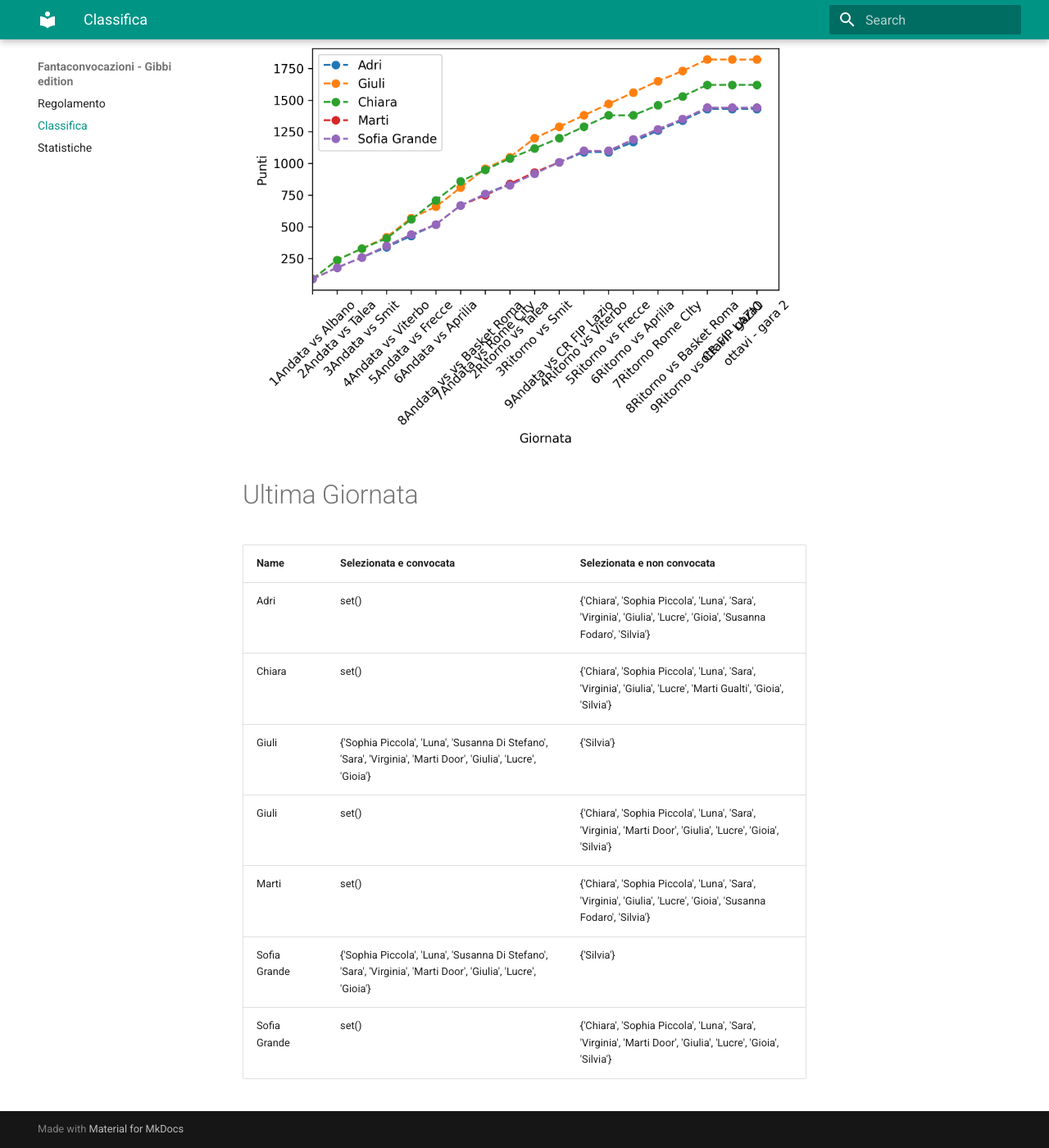
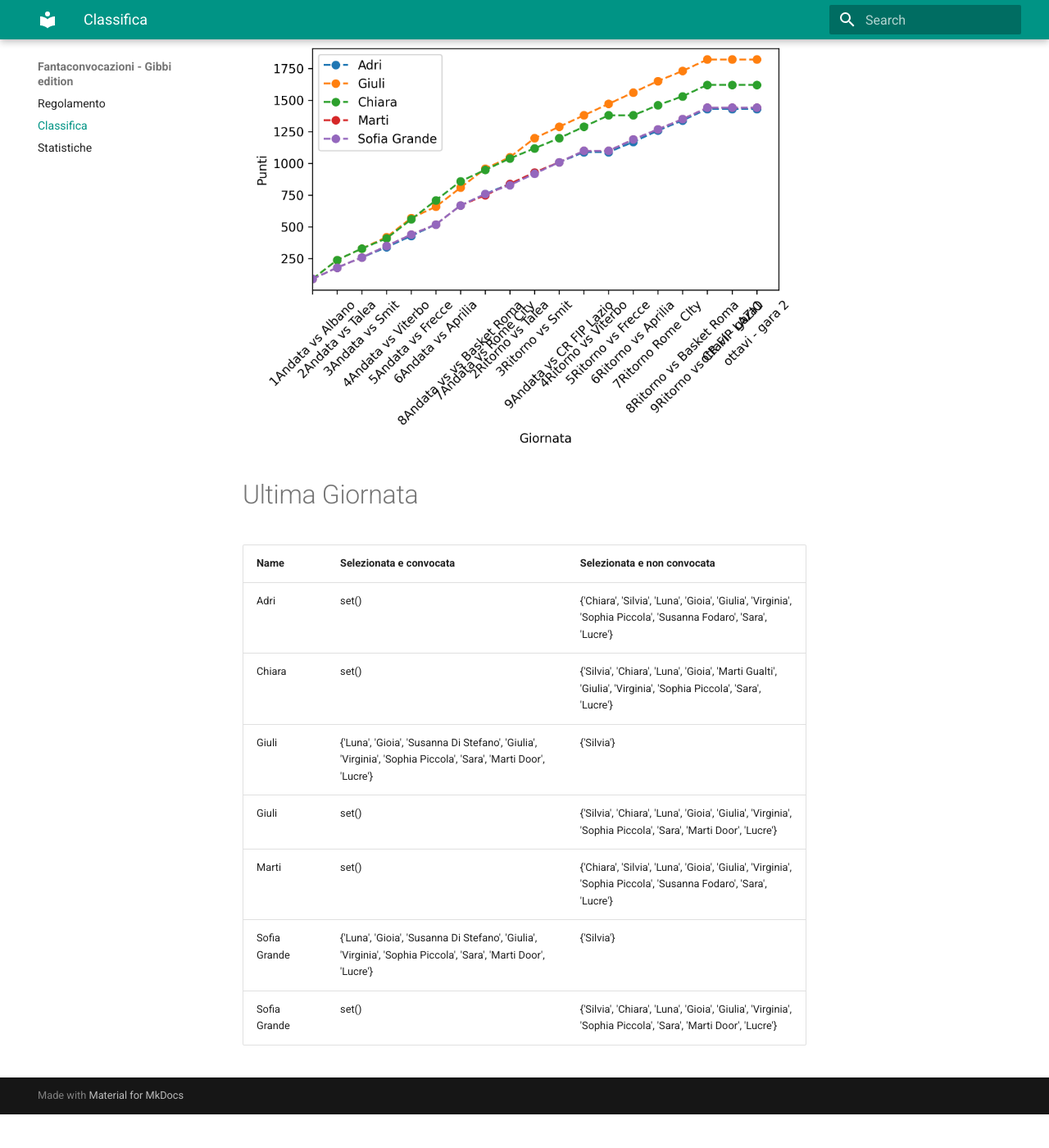
Before and after one commit to martinig94/fantagibbi, an MkDocs documentation site: the page built from docs/Classifica.md, in a window 1280 px wide and 1400 px high, scrolled down 565 px. Shown: the whole window at 82% size. Built offline with MkDocs 1.6.1 and Material for MkDocs 9.7.7, drawn with Linux system fonts in a browser that asks for light colours; after the commit the page ends 1924 px from its top, so only the background shows below that.

Commit message:
Auto-update from main.py

```diff
--- a/docs/Classifica.md
+++ b/docs/Classifica.md
@@ -18,11 +18,11 @@
 <!-- START_TABLE CORRECT -->
 | Name         | Selezionata e convocata                                                                                        | Selezionata e non convocata                                                                                      |
 |:-------------|:---------------------------------------------------------------------------------------------------------------|:-----------------------------------------------------------------------------------------------------------------|
-| Adri         | set()                                                                                                          | {'Chiara', 'Sophia Piccola', 'Luna', 'Sara', 'Virginia', 'Giulia', 'Lucre', 'Gioia', 'Susanna Fodaro', 'Silvia'} |
-| Chiara       | set()                                                                                                          | {'Chiara', 'Sophia Piccola', 'Luna', 'Sara', 'Virginia', 'Giulia', 'Lucre', 'Marti Gualti', 'Gioia', 'Silvia'}   |
-| Giuli        | {'Sophia Piccola', 'Luna', 'Susanna Di Stefano', 'Sara', 'Virginia', 'Marti Door', 'Giulia', 'Lucre', 'Gioia'} | {'Silvia'}                                                                                                       |
-| Giuli        | set()                                                                                                          | {'Chiara', 'Sophia Piccola', 'Luna', 'Sara', 'Virginia', 'Marti Door', 'Giulia', 'Lucre', 'Gioia', 'Silvia'}     |
-| Marti        | set()                                                                                                          | {'Chiara', 'Sophia Piccola', 'Luna', 'Sara', 'Virginia', 'Giulia', 'Lucre', 'Gioia', 'Susanna Fodaro', 'Silvia'} |
-| Sofia Grande | {'Sophia Piccola', 'Luna', 'Susanna Di Stefano', 'Sara', 'Virginia', 'Marti Door', 'Giulia', 'Lucre', 'Gioia'} | {'Silvia'}                                                                                                       |
-| Sofia Grande | set()                                                                                                          | {'Chiara', 'Sophia Piccola', 'Luna', 'Sara', 'Virginia', 'Marti Door', 'Giulia', 'Lucre', 'Gioia', 'Silvia'}     |
+| Adri         | set()                                                                                                          | {'Chiara', 'Silvia', 'Luna', 'Gioia', 'Giulia', 'Virginia', 'Sophia Piccola', 'Susanna Fodaro', 'Sara', 'Lucre'} |
+| Chiara       | set()                                                                                                          | {'Silvia', 'Chiara', 'Luna', 'Gioia', 'Marti Gualti', 'Giulia', 'Virginia', 'Sophia Piccola', 'Sara', 'Lucre'}   |
+| Giuli        | {'Luna', 'Gioia', 'Susanna Di Stefano', 'Giulia', 'Virginia', 'Sophia Piccola', 'Sara', 'Marti Door', 'Lucre'} | {'Silvia'}                                                                                                       |
+| Giuli        | set()                                                                                                          | {'Silvia', 'Chiara', 'Luna', 'Gioia', 'Giulia', 'Virginia', 'Sophia Piccola', 'Sara', 'Marti Door', 'Lucre'}     |
+| Marti        | set()                                                                                                          | {'Chiara', 'Silvia', 'Luna', 'Gioia', 'Giulia', 'Virginia', 'Sophia Piccola', 'Susanna Fodaro', 'Sara', 'Lucre'} |
+| Sofia Grande | {'Luna', 'Gioia', 'Susanna Di Stefano', 'Giulia', 'Virginia', 'Sophia Piccola', 'Sara', 'Marti Door', 'Lucre'} | {'Silvia'}                                                                                                       |
+| Sofia Grande | set()                                                                                                          | {'Silvia', 'Chiara', 'Luna', 'Gioia', 'Giulia', 'Virginia', 'Sophia Piccola', 'Sara', 'Marti Door', 'Lucre'}     |
 <!-- END_TABLE CORRECT -->
```
